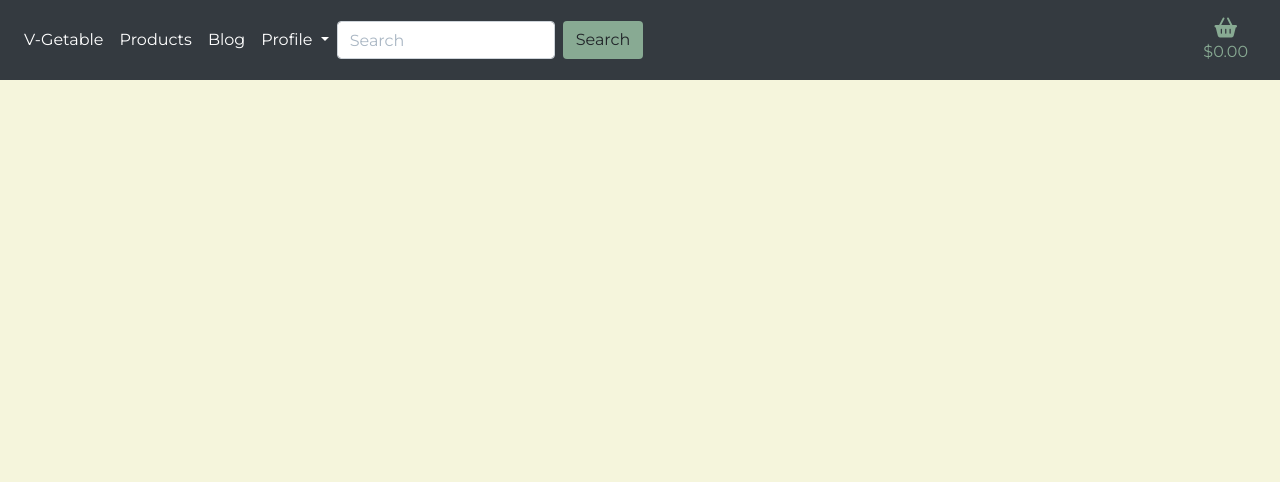
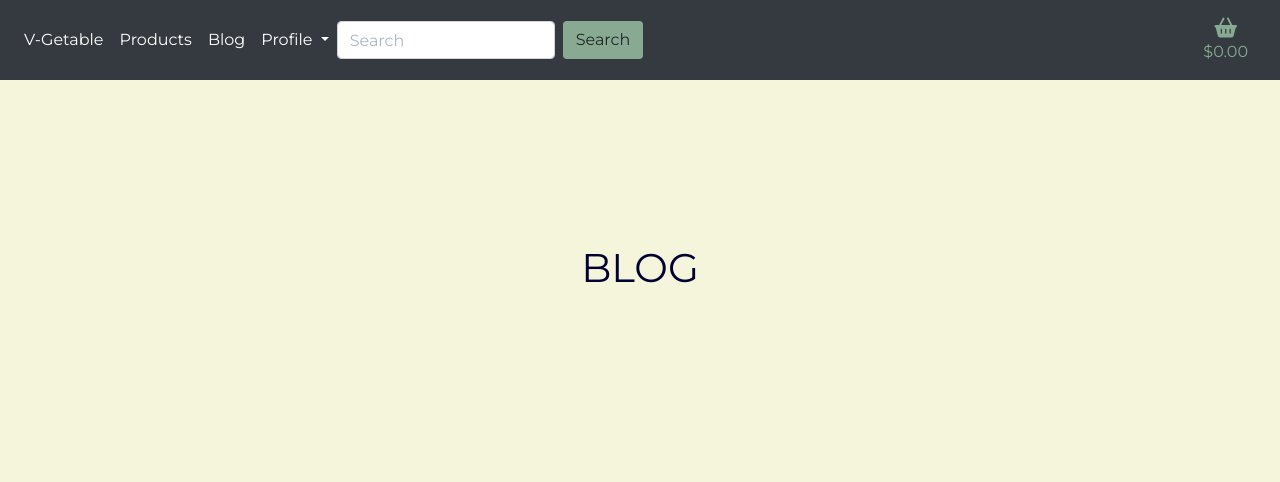
Before and after one commit to LaiMo2020/V_Getable, a Django app: page /blog/ in a window 1280 px wide. Shown: the top 482 px of the page. Run offline with Django 3.2, Linux system fonts and the light colour scheme; data that the repository does not hold is empty; parts of the project's set-up code (start-up, migrations or seed data) failed here and were passed over; some libraries are stand-ins or nearby versions; some web fonts are replaced.

Commit message:
adding header for blog.html

```diff
--- a/blog/templates/blog/blog.html
+++ b/blog/templates/blog/blog.html
@@ -1,13 +1,16 @@
 {% extends "base.html" %} {% load static %}
-{% block content %}
+
 
 {% block page_header %}
     <div class="container header-container">
         <div class="row">
-            <div class="col h1 text-center"></div>
+            <div class="col h1 text-center"> BLOG</div>
         </div>
     </div>
 {% endblock %}
+{% block content %}
+
+
 
 {% for post in post_list %}
 <div class="card text-center">
```
